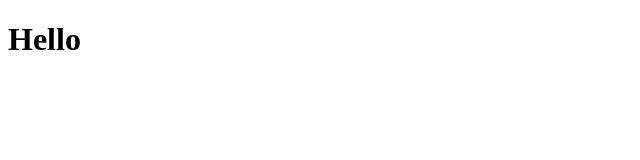
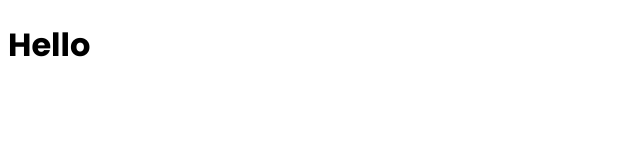
Before and after one commit to 8807010/Fashion-Shopping_App, a React (Create React App) app: page / in a window 1280 px wide. Shown: the top 160 px of the page, without its empty margins (0-640 px from the left). Built offline with nearby package versions, Linux system fonts and the light colour scheme.

Commit message:
added fonts

```diff
--- a/public/index.html
+++ b/public/index.html
@@ -1,14 +1,13 @@
 <!DOCTYPE html>
 <html lang="en">
+
 <head>
   <meta charset="utf-8" />
   <link rel="icon" href="%PUBLIC_URL%/favicon.ico" />
   <meta name="viewport" content="width=device-width, initial-scale=1" />
   <meta name="theme-color" content="#000000" />
-    <meta
-      name="description"
-      content="Web site created using create-react-app"
-    />
+  <meta name="description" content="Web site created using create-react-app" />
+  <link href="https://fonts.googleapis.com/css?family=Poppins:regular,500,700,900&display=swap" rel="stylesheet" />
   <link rel="apple-touch-icon" href="%PUBLIC_URL%/logo192.png" />
   <!--
       manifest.json provides metadata used when your web app is installed on a
@@ -26,6 +25,7 @@
     -->
   <title>React App</title>
 </head>
+
 <body>
   <noscript>You need to enable JavaScript to run this app.</noscript>
   <div id="root"></div>
@@ -40,4 +40,5 @@
       To create a production bundle, use `npm run build` or `yarn build`.
     -->
 </body>
+
 </html>
--- a/src/index.js
+++ b/src/index.js
@@ -1,6 +1,8 @@
 import React from 'react';
 import ReactDOM from 'react-dom/client';
 import App from './App';
+
+import './styles/common.css'
 
 const root = ReactDOM.createRoot(document.getElementById('root'));
 root.render(
--- /dev/null
+++ b/src/styles/common.css
@@ -0,0 +1,3 @@
+body {
+  font-family: 'Poppins', sans-serif;
+}
```
Lines whose indentation alone changed are shown as unchanged.
